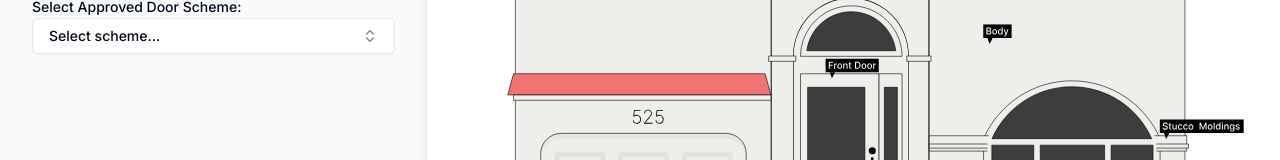
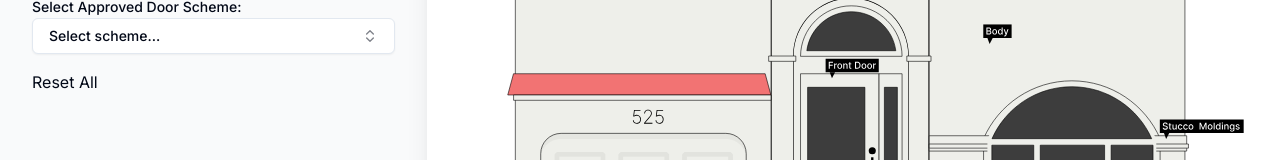
Before and after one commit to pipozoft/exterior-house-paint-visualizer, a Next.js app: page / in a window 1280 px wide. Shown: the part 282-442 px from the top of the page. Built offline with nearby package versions, Linux system fonts and the light colour scheme.

Commit message:
Reset button

```diff
--- a/app/page.tsx
+++ b/app/page.tsx
@@ -1,5 +1,6 @@
 import Logo from "@/components/brand/logo";
 import { SelectorForm } from "@/components/forms/selectors";
+import { Button } from "@/components/ui/button";
 import HouseVisualization from "@/components/viz/house";
 
 export default function Home() {
@@ -12,6 +13,8 @@ export default function Home() {
         </footer>
 
         <SelectorForm />
+
+        <a className="block my-4 hover:underline" href="/">Reset All</a>
       </div>
       <div className="lg:col-span-4 lg:h-screen flex flex-col justify-center shadow-xl">
         <HouseVisualization
--- a/components/forms/selectors/roof.tsx
+++ b/components/forms/selectors/roof.tsx
@@ -31,7 +31,7 @@ export function RoofSelector() {
     return (
       <div className="mb-4">
         <Label htmlFor="roofColor">Select Roof Color:</Label>
-        <Input id="roofColor" name="roofColor" type="color" value={`#${roofColor}`} onChange={handleOnChange} />
+        <Input className="bg-white" id="roofColor" name="roofColor" type="color" value={`#${roofColor}`} onChange={handleOnChange} />
       </div>
     );
   }
```
